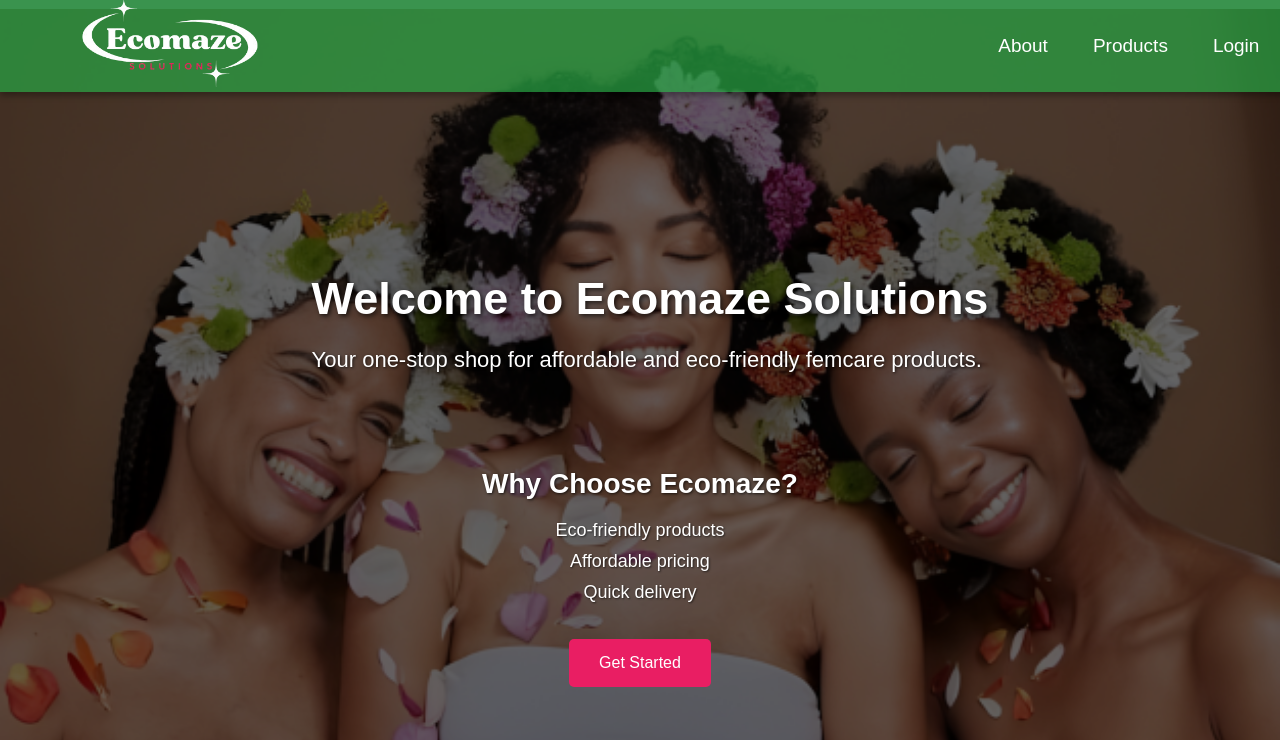
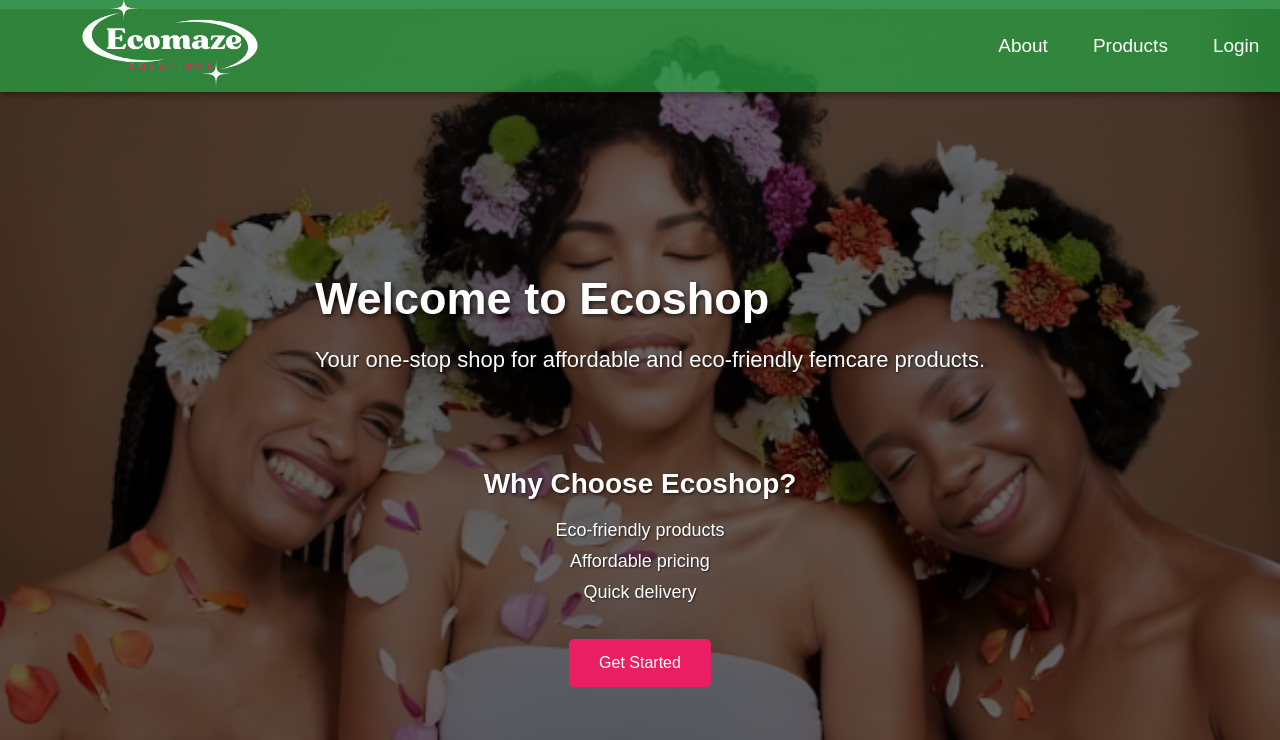
Before and after one commit to fey-ruto/eco_shop, a PHP site: page /project/ in a window 1280 px wide. Shown: the top 740 px of the page. Run offline with PHP 8.4, Linux system fonts and the light colour scheme.

Commit message:
Update index.php

```diff
--- a/index.php
+++ b/index.php
@@ -10,7 +10,7 @@ $isLoggedIn = isset($_SESSION['user']); // Example: Check if user is logged in
 <head>
     <meta charset="UTF-8">
     <meta name="viewport" content="width=device-width, initial-scale=1.0">
-    <title>Welcome to Ecomaze</title>
+    <title>Welcome to Ecoshop</title>
     <link rel="stylesheet" href="assets/index.css"> <!-- Adjusted path for root-level CSS -->
 </head>
 <body>
@@ -34,13 +34,13 @@ $isLoggedIn = isset($_SESSION['user']); // Example: Check if user is logged in
 
     <!-- Welcome Section (Centered Content) -->
     <header>
-        <h1>Welcome to Ecomaze Solutions</h1>
+        <h1>Welcome to Ecoshop </h1>
         <p>Your one-stop shop for affordable and eco-friendly femcare products.</p>
     </header>
 
     <!-- Features Section -->
     <section class="features">
-        <h2>Why Choose Ecomaze?</h2>
+        <h2>Why Choose Ecoshop?</h2>
         <ul>
             <li>Eco-friendly products</li>
             <li>Affordable pricing</li>
```
